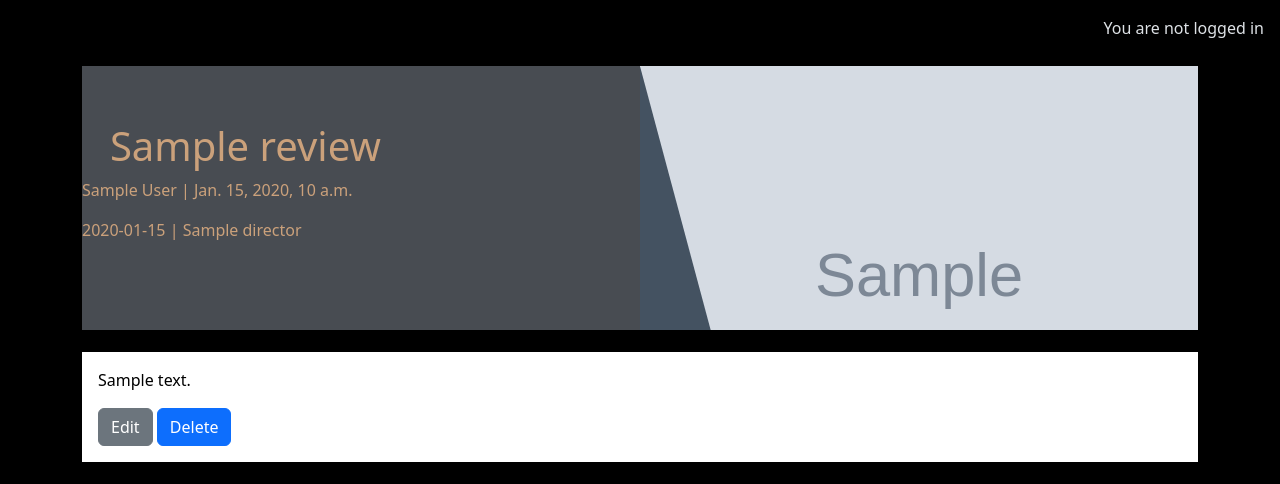
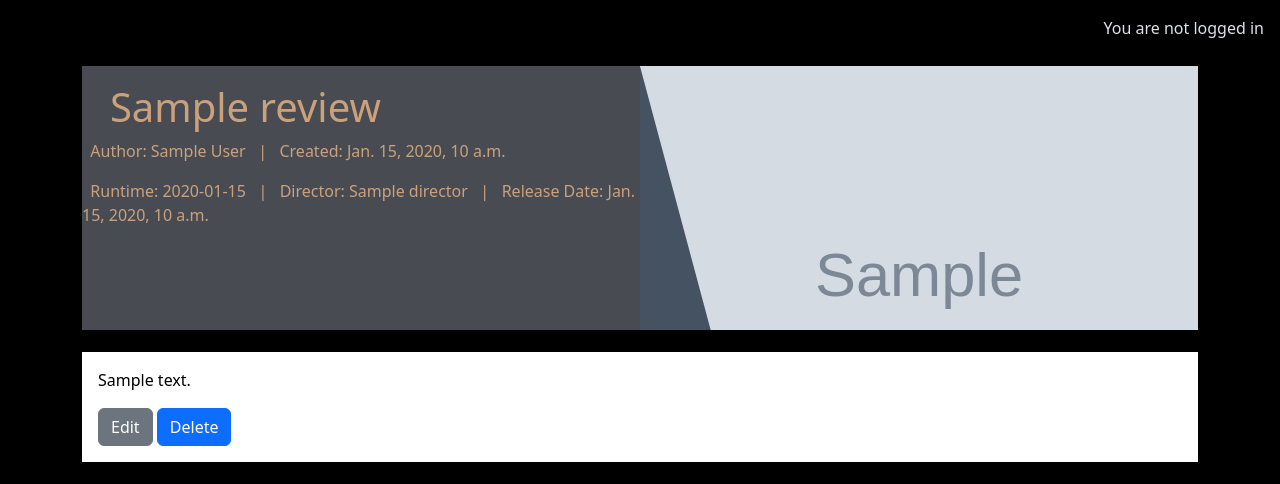
Before and after one commit to Geoff-Fletcher/True_Review, a Django app: template review/templates/review/review_detail.html in a window 1280 px wide. Shown: the part 74-558 px from the top of the page. Run offline with Django 4.2, Linux system fonts and the light colour scheme; the template is opened without the code that fills it: most values are stand-ins (such as "Sample title", 1, 10 or a date in 2020); grey boxes marked "Sample" are stand-in pictures; some libraries are stand-ins or nearby versions.

Commit message:
make review page show release date runtime and director

```diff
--- a/review/forms.py
+++ b/review/forms.py
@@ -10,4 +10,4 @@ class MovieReviewForm(forms.ModelForm):
 class CommentForm(forms.ModelForm):
     class Meta:
         model = Comment
-        fields = ('body',)
+        fields = ('body', 'rating')
--- a/review/templates/review/review_detail.html
+++ b/review/templates/review/review_detail.html
@@ -9,12 +9,12 @@
                 <!-- Review title goes in these h1 tags -->
                 <h1 class="post-title">{{ review.title }}</h1>
                 <!-- Review author goes before the | the review's created date goes after -->
-                <p class="review-subtitle">{{ review.author }} | {{ review.created_on }}</p>
-                <p class="review-subtitle">{{ movie_review.runtime }} | {{ movie_review.director }}</p>
+                <p class="review-subtitle">&nbsp; Author: {{ review.author }} &nbsp;&nbsp;|&nbsp;&nbsp; Created: {{ review.created_on }}</p>
+                <p class="review-subtitle">&nbsp; Runtime: {{ review.runtime }} &nbsp;&nbsp;|&nbsp;&nbsp Director: {{ review.director }} &nbsp;&nbsp;|&nbsp;&nbsp; Release Date: {{ review.release_date }}</p>
 
             </div>
             <div class="d-none d-md-block col-md-6 masthead-image">
-                {% if "placeholder" in post.featured_image.url %}
+                {% if "placeholder" in review.featured_image.url %}
                 <img src="{% static 'images/default.jpg' %}" class="scale" alt="placeholder image">
                 {% else %}
                 <img src="{{ post.featured_image.url }}" class="scale" alt="{{ post.title }}">
--- a/review/views.py
+++ b/review/views.py
@@ -11,7 +11,7 @@ from django.db.models import F
 
 def review_detail(request, review_id):
     # allow user to see an individual reviews contents when they click on it
-    requested_review = get_object_or_404(CommonReviewData, id=review_id)
+    requested_review = get_object_or_404(MovieReview, id=review_id)
     print('review == ', requested_review)
 
     comment_form = CommentForm()
@@ -25,7 +25,7 @@ def review_detail(request, review_id):
         if comment_form.is_valid():
             comment = comment_form.save(commit=False)
             comment.author = request.user
-            comment.requested_review = requested_review
+            comment.post = requested_review
             comment.save()
             messages.add_message(
                 request, messages.SUCCESS,
--- a/static/css/style.css
+++ b/static/css/style.css
@@ -115,7 +115,7 @@ body {
 }
 
 .post-title {
-    margin-top: 10%;
+    margin-top: 3%;
     margin-left: 5%;
 }
 
```
